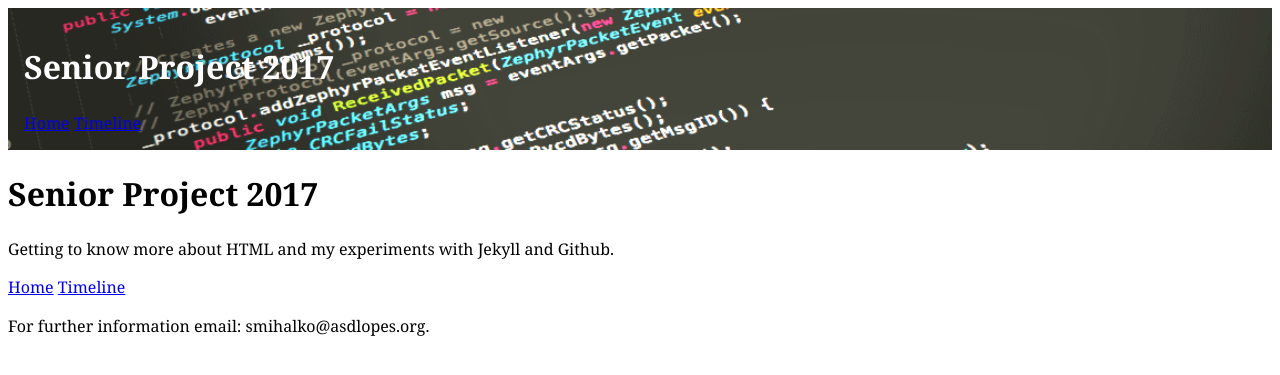
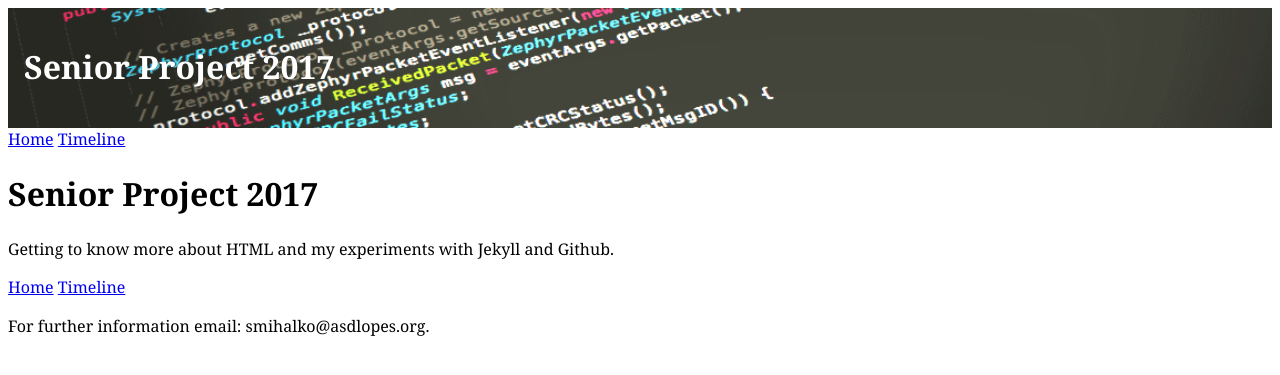
Before and after one commit to sebastianmihalko/project, a Jekyll site: the page built from index.html, in a window 1280 px wide. Shown: the top 375 px of the page. Built offline with Jekyll 4.4.1, drawn with Linux system fonts in a browser that asks for light colours.

Commit message:
moved nav bar outsite of header so that it is more easily seen

```diff
--- a/_layouts/default.html
+++ b/_layouts/default.html
@@ -8,8 +8,8 @@
 <body>
 <header class="masthead">
   <h1>Senior Project 2017</h1>
-  {% include nav.html navclass='nav-top'%}
 </header>
+{% include nav.html navclass='nav-top'%}
 
 {{content}}
 
```
